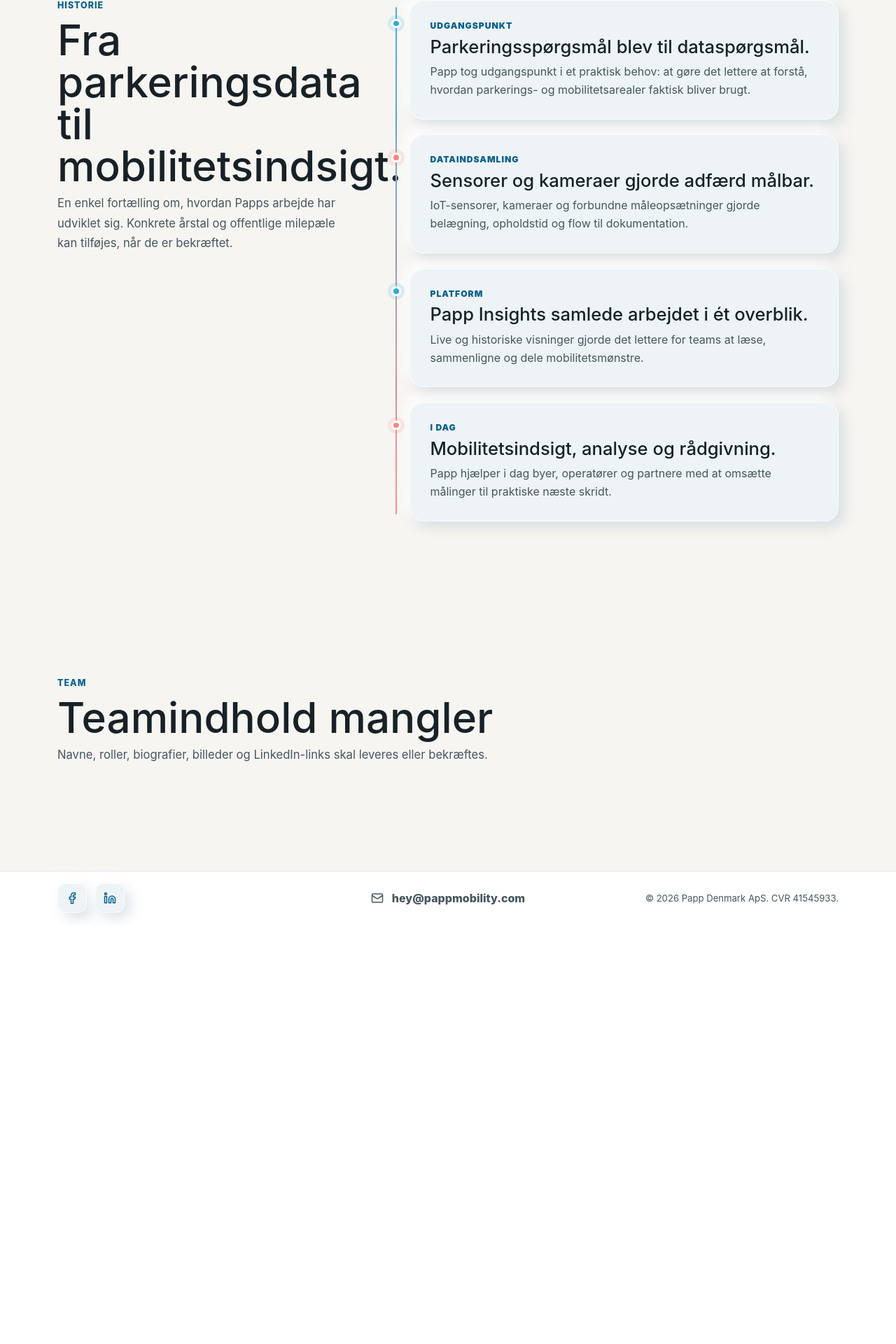
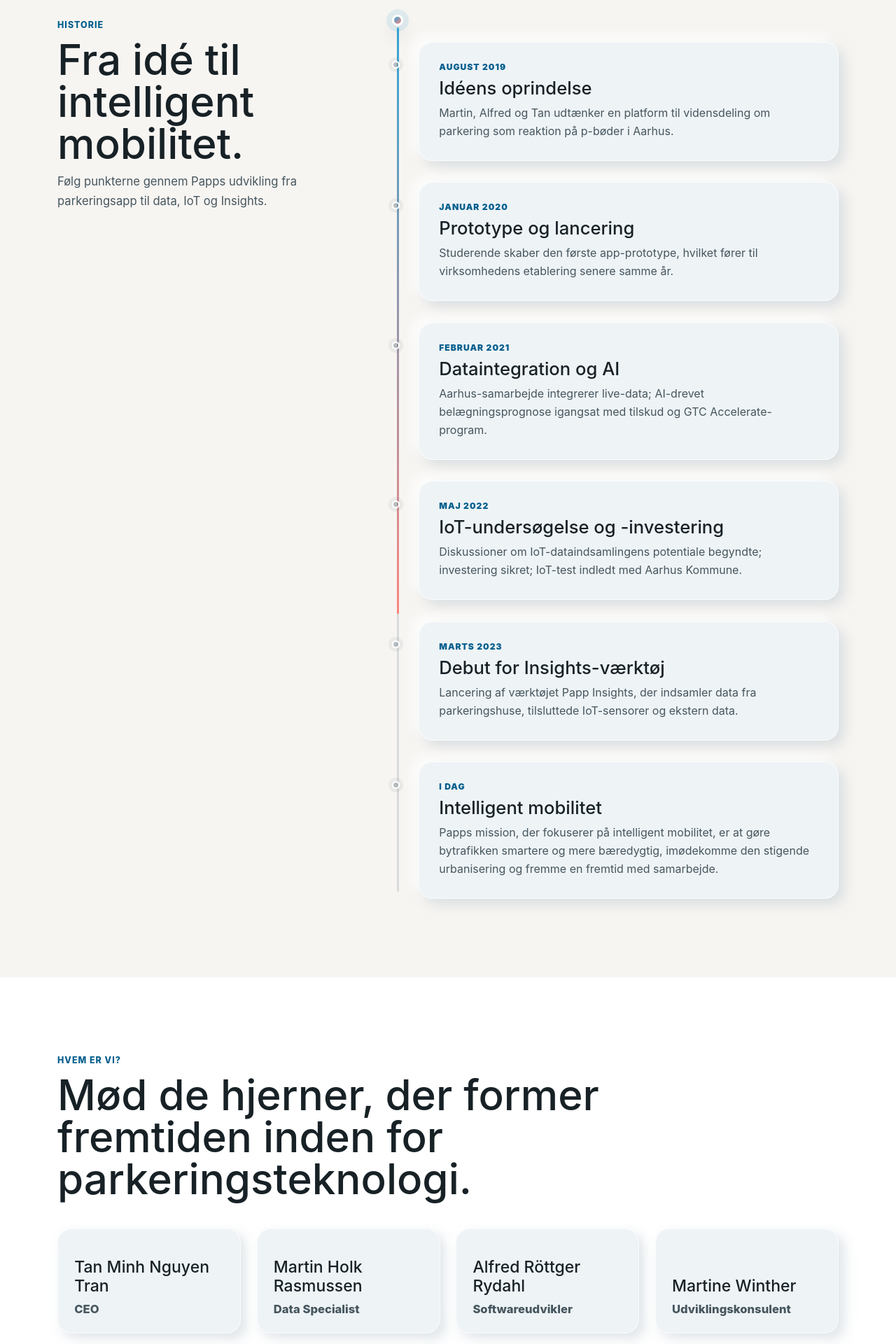
Before and after one commit to TheRadim/papp-web, a Next.js app: page /da/about in a window 1280 px wide. Shown: the part 687-2607 px from the top of the page at 70% size. Before the commit the page ends 2008 px from the top, so only its background shows below. Built offline with nearby package versions, Linux system fonts and the light colour scheme.

Commit message:
Update about timeline and team

```diff
--- a/src/app/[locale]/about/page.tsx
+++ b/src/app/[locale]/about/page.tsx
@@ -1,43 +1,70 @@
 import type { Metadata } from "next";
 import type { Locale } from "@/content/types";
-import { getTeam } from "@/lib/content/accessors";
 import { pageMetadata } from "@/lib/seo/metadata";
 import { Section } from "@/components/layout/Section";
 import { SectionHeading } from "@/components/ui/SectionHeading";
+import { AboutTimeline } from "@/components/about/AboutTimeline";
 
 const timeline = [
   {
-    label: { en: "Starting point", da: "Udgangspunkt" },
-    title: { en: "Parking questions became data questions.", da: "Parkeringsspørgsmål blev til dataspørgsmål." },
+    date: { en: "August 2019", da: "August 2019" },
+    title: { en: "The idea begins", da: "Idéens oprindelse" },
     body: {
-      en: "Papp began with a practical need: make it easier to understand how parking and mobility spaces are actually used.",
-      da: "Papp tog udgangspunkt i et praktisk behov: at gøre det lettere at forstå, hvordan parkerings- og mobilitetsarealer faktisk bliver brugt."
+      en: "Martin, Alfred and Tan imagine a parking knowledge-sharing platform after parking fines in Aarhus.",
+      da: "Martin, Alfred og Tan udtænker en platform til vidensdeling om parkering som reaktion på p-bøder i Aarhus."
     }
   },
   {
-    label: { en: "Data collection", da: "Dataindsamling" },
-    title: { en: "Sensors and cameras made behaviour measurable.", da: "Sensorer og kameraer gjorde adfærd målbar." },
+    date: { en: "January 2020", da: "Januar 2020" },
+    title: { en: "Prototype and launch", da: "Prototype og lancering" },
     body: {
-      en: "IoT sensors, cameras and connected measurement setups turned occupancy, dwell time and flow into evidence.",
-      da: "IoT-sensorer, kameraer og forbundne måleopsætninger gjorde belægning, opholdstid og flow til dokumentation."
+      en: "Students create the first app prototype, leading to the company's establishment later that year.",
+      da: "Studerende skaber den første app-prototype, hvilket fører til virksomhedens etablering senere samme år."
     }
   },
   {
-    label: { en: "Platform", da: "Platform" },
-    title: { en: "Papp Insights brought the work into one view.", da: "Papp Insights samlede arbejdet i ét overblik." },
+    date: { en: "February 2021", da: "Februar 2021" },
+    title: { en: "Data integration and AI", da: "Dataintegration og AI" },
     body: {
-      en: "Live and historical views made it easier for teams to read, compare and share mobility patterns.",
-      da: "Live og historiske visninger gjorde det lettere for teams at læse, sammenligne og dele mobilitetsmønstre."
+      en: "Aarhus collaboration integrates live data; AI-powered occupancy forecasting begins with grant support and the GTC Accelerate programme.",
+      da: "Aarhus-samarbejde integrerer live-data; AI-drevet belægningsprognose igangsat med tilskud og GTC Accelerate-program."
     }
   },
   {
-    label: { en: "Today", da: "I dag" },
-    title: { en: "Mobility intelligence, analysis and advice.", da: "Mobilitetsindsigt, analyse og rådgivning." },
+    date: { en: "May 2022", da: "Maj 2022" },
+    title: { en: "IoT research and investment", da: "IoT-undersøgelse og -investering" },
     body: {
-      en: "Papp now helps cities, operators and partners turn measurement into practical next steps.",
-      da: "Papp hjælper i dag byer, operatører og partnere med at omsætte målinger til praktiske næste skridt."
+      en: "Discussions about the potential of IoT data collection begin; investment is secured; IoT testing starts with Aarhus Kommune.",
+      da: "Diskussioner om IoT-dataindsamlingens potentiale begyndte; investering sikret; IoT-test indledt med Aarhus Kommune."
+    }
+  },
+  {
+    date: { en: "March 2023", da: "Marts 2023" },
+    title: { en: "Papp Insights debuts", da: "Debut for Insights-værktøj" },
+    body: {
+      en: "Papp Insights launches, collecting data from parking garages, connected IoT sensors and external data sources.",
+      da: "Lancering af værktøjet Papp Insights, der indsamler data fra parkeringshuse, tilsluttede IoT-sensorer og ekstern data."
+    }
+  },
+  {
+    date: { en: "Today", da: "I dag" },
+    title: { en: "Intelligent mobility", da: "Intelligent mobilitet" },
+    body: {
+      en: "Papp's mission is to make city traffic smarter and more sustainable, respond to increasing urbanisation and support a more collaborative future.",
+      da: "Papps mission, der fokuserer på intelligent mobilitet, er at gøre bytrafikken smartere og mere bæredygtig, imødekomme den stigende urbanisering og fremme en fremtid med samarbejde."
     }
   }
+];
+
+const teamMembers = [
+  { name: "Tan Minh Nguyen Tran", role: { en: "CEO", da: "CEO" } },
+  { name: "Martin Holk Rasmussen", role: { en: "Data Specialist", da: "Data Specialist" } },
+  { name: "Alfred Röttger Rydahl", role: { en: "Software Developer", da: "Softwareudvikler" } },
+  { name: "Martine Winther", role: { en: "Development Consultant", da: "Udviklingskonsulent" } },
+  { name: "Carina Von Staffeldt Beck Mejlshede", role: { en: "Mechanical Engineer", da: "Mechanical Engineer" } },
+  { name: "Maxim Zavidei", role: { en: "Backend Software Engineer", da: "Backend-softwareingeniør" } },
+  { name: "Radim Theiner", role: { en: "Product Owner", da: "Product Owner" } },
+  { name: "Henrik Gade Hyldgaard", role: { en: "System Engineer", da: "System engineer" } }
 ];
 
 export async function generateMetadata({ params }: { params: Promise<{ locale: Locale }> }): Promise<Metadata> {
@@ -57,7 +84,6 @@
 
 export default async function AboutPage({ params }: { params: Promise<{ locale: Locale }> }) {
   const { locale } = await params;
-  const team = getTeam(locale);
 
   return (
     <>
@@ -65,8 +91,12 @@
         <div className="about-hero-block">
           <SectionHeading
             eyebrow={locale === "da" ? "Om Papp" : "About Papp"}
-            title={locale === "da" ? "Vi gør fysisk mobilitet lettere at forstå." : "We make physical mobility easier to understand."}
-            body={locale === "da" ? "Papp kombinerer sensorer, kameraer, Papp Insights, analyse og rådgivning, så byer og operatører kan træffe bedre beslutninger." : "Papp combines sensors, cameras, Papp Insights, analysis and consultancy so cities and operators can make better decisions."}
+            title={locale === "da" ? "Historien om Papp Mobility" : "The Story of Papp Mobility"}
+            body={
+              locale === "da"
+                ? "Oplev vores historie. En dynamisk fortælling, der følger vores ydmyge begyndelse, banebrydende innovationer og urokkelige engagement i at revolutionere den måde, verden tilgår parkeringsløsninger på."
+                : "Explore our story. A dynamic journey through our humble beginnings, breakthrough innovations and steady commitment to changing how the world approaches parking solutions."
+            }
           />
         </div>
       </Section>
@@ -74,26 +104,32 @@
         <div className="about-timeline-layout">
           <SectionHeading
             eyebrow={locale === "da" ? "Historie" : "History"}
-            title={locale === "da" ? "Fra parkeringsdata til mobilitetsindsigt." : "From parking data to mobility intelligence."}
-            body={locale === "da" ? "En enkel fortælling om, hvordan Papps arbejde har udviklet sig. Konkrete årstal og offentlige milepæle kan tilføjes, når de er bekræftet." : "A simple story of how Papp's work has developed. Specific dates and public milestones can be added once confirmed."}
+            title={locale === "da" ? "Fra idé til intelligent mobilitet." : "From idea to intelligent mobility."}
+            body={locale === "da" ? "Følg punkterne gennem Papps udvikling fra parkeringsapp til data, IoT og Insights." : "Follow the milestones as Papp moves from parking app to data, IoT and Insights."}
           />
-          <div className="history-timeline">
-            {timeline.map((item) => (
-              <article key={item.label.en}>
-                <p>{item.label[locale]}</p>
-                <h3>{item.title[locale]}</h3>
-                <span>{item.body[locale]}</span>
+          <AboutTimeline items={timeline} locale={locale} />
+        </div>
+      </Section>
+      <Section>
+        <div className="about-team-layout">
+          <SectionHeading
+            eyebrow={locale === "da" ? "Hvem er vi?" : "Who are we?"}
+            title={locale === "da" ? "Mød de hjerner, der former fremtiden inden for parkeringsteknologi." : "Meet the minds shaping the future of parking technology."}
+          />
+          <div className="team-grid">
+            {teamMembers.map((member) => (
+              <article className="team-card" key={member.name}>
+                <h3>{member.name}</h3>
+                <p>{member.role[locale]}</p>
               </article>
             ))}
+            <article className="team-card team-card--join">
+              <p>{locale === "da" ? "Slut dig til os!" : "Join us!"}</p>
+              <h3>{locale === "da" ? "Åben ansøgning (m/f/d)" : "Open application (m/f/d)"}</h3>
+              <span>{locale === "da" ? "København/Aarhus/eksternt" : "Copenhagen/Aarhus/remote"}</span>
+            </article>
           </div>
         </div>
-      </Section>
-      <Section tone="soft">
-        <SectionHeading
-          eyebrow={locale === "da" ? "Team" : "Team"}
-          title={team.length ? (locale === "da" ? "Mød teamet" : "Meet the team") : locale === "da" ? "Teamindhold mangler" : "Team content needed"}
-          body={locale === "da" ? "Navne, roller, biografier, billeder og LinkedIn-links skal leveres eller bekræftes." : "Names, roles, biographies, images and LinkedIn links should be supplied or confirmed."}
-        />
       </Section>
     </>
   );
--- /dev/null
+++ b/src/components/about/AboutTimeline.tsx
@@ -0,0 +1,68 @@
+"use client";
+
+import type { CSSProperties } from "react";
+import { useEffect, useRef, useState } from "react";
+import type { Locale } from "@/content/types";
+
+interface TimelineItem {
+  date: Record<Locale, string>;
+  title: Record<Locale, string>;
+  body: Record<Locale, string>;
+}
+
+interface AboutTimelineProps {
+  items: TimelineItem[];
+  locale: Locale;
+}
+
+export function AboutTimeline({ items, locale }: AboutTimelineProps) {
+  const timelineRef = useRef<HTMLDivElement>(null);
+  const [progress, setProgress] = useState(0);
+
+  useEffect(() => {
+    let frame = 0;
+
+    function updateProgress() {
+      const element = timelineRef.current;
+      if (!element) {
+        return;
+      }
+
+      const rect = element.getBoundingClientRect();
+      const viewportMiddle = window.innerHeight * 0.5;
+      const nextProgress = Math.min(Math.max((viewportMiddle - rect.top) / rect.height, 0), 1);
+      setProgress(nextProgress);
+    }
+
+    function onScroll() {
+      window.cancelAnimationFrame(frame);
+      frame = window.requestAnimationFrame(updateProgress);
+    }
+
+    updateProgress();
+    window.addEventListener("scroll", onScroll, { passive: true });
+    window.addEventListener("resize", onScroll);
+
+    return () => {
+      window.cancelAnimationFrame(frame);
+      window.removeEventListener("scroll", onScroll);
+      window.removeEventListener("resize", onScroll);
+    };
+  }, []);
+
+  const style = { "--timeline-progress": `${progress * 100}%` } as CSSProperties;
+
+  return (
+    <div className="history-timeline" ref={timelineRef} style={style}>
+      <span className="history-timeline__rail" aria-hidden="true" />
+      <span className="history-timeline__cursor" aria-hidden="true" />
+      {items.map((item) => (
+        <article key={item.date.da}>
+          <p>{item.date[locale]}</p>
+          <h3>{item.title[locale]}</h3>
+          <span>{item.body[locale]}</span>
+        </article>
+      ))}
+    </div>
+  );
+}
--- a/src/styles/globals.scss
+++ b/src/styles/globals.scss
@@ -1335,19 +1335,43 @@
 .history-timeline {
   position: relative;
   display: grid;
-  gap: 1.35rem;
-  padding-left: 1.6rem;
-}
-
-.history-timeline::before {
+  gap: clamp(1.4rem, 2.4vw, 2rem);
+  padding-left: clamp(1.8rem, 3vw, 2.4rem);
+}
+
+.history-timeline__rail {
   position: absolute;
   top: 0.6rem;
   bottom: 0.6rem;
-  left: 0.35rem;
-  width: 2px;
+  left: 0.45rem;
+  width: 3px;
   border-radius: 999px;
+  background: rgba(112, 128, 136, 0.22);
+  overflow: hidden;
+}
+
+.history-timeline__rail::after {
+  position: absolute;
+  inset: 0 0 auto;
+  height: var(--timeline-progress, 0%);
+  border-radius: inherit;
   background: linear-gradient(180deg, var(--papp-blue-light), var(--papp-coral));
   content: "";
+}
+
+.history-timeline__cursor {
+  position: sticky;
+  top: 50vh;
+  z-index: 2;
+  width: 1rem;
+  height: 1rem;
+  margin-left: calc(-2.4rem + 0.02rem);
+  margin-bottom: -1rem;
+  border: 3px solid #fff;
+  border-radius: 50%;
+  background: linear-gradient(135deg, var(--papp-blue-light), var(--papp-coral));
+  box-shadow: 0 0 0 8px rgba(53, 167, 215, 0.12), 0 14px 26px rgba(20, 31, 37, 0.16);
+  transform: translateY(-50%);
 }
 
 .history-timeline article {
@@ -1361,20 +1385,20 @@
 
 .history-timeline article::before {
   position: absolute;
-  top: 1.55rem;
-  left: calc(-1.6rem - 0.1rem);
-  width: 0.85rem;
-  height: 0.85rem;
-  border: 3px solid #fff;
+  top: 1.65rem;
+  left: calc(-2.4rem - 0.05rem);
+  width: 0.7rem;
+  height: 0.7rem;
+  border: 2px solid #fff;
   border-radius: 50%;
-  background: var(--papp-blue-light);
-  box-shadow: 0 0 0 5px rgba(53, 167, 215, 0.16);
+  background: rgba(112, 128, 136, 0.48);
+  box-shadow: 0 0 0 5px rgba(112, 128, 136, 0.1);
   content: "";
 }
 
 .history-timeline article:nth-child(even)::before {
-  background: var(--papp-coral);
-  box-shadow: 0 0 0 5px rgba(251, 134, 127, 0.18);
+  background: rgba(112, 128, 136, 0.48);
+  box-shadow: 0 0 0 5px rgba(112, 128, 136, 0.1);
 }
 
 .history-timeline p {
@@ -1395,6 +1419,55 @@
   display: block;
   color: var(--text-secondary);
   line-height: 1.62;
+}
+
+.about-team-layout .section-heading {
+  max-width: 900px;
+}
+
+.team-grid {
+  display: grid;
+  grid-template-columns: repeat(4, minmax(0, 1fr));
+  gap: clamp(1rem, 2vw, 1.4rem);
+}
+
+.team-card {
+  display: grid;
+  min-height: 150px;
+  align-content: end;
+  border: 1px solid rgba(255, 255, 255, 0.72);
+  border-radius: 20px;
+  background: var(--surface-neo);
+  box-shadow: var(--shadow-neo-small);
+  padding: clamp(1.1rem, 2vw, 1.45rem);
+}
+
+.team-card h3 {
+  margin-bottom: 0.55rem;
+  font-size: clamp(1.1rem, 1.8vw, 1.45rem);
+}
+
+.team-card p,
+.team-card span {
+  margin: 0;
+  color: var(--text-secondary);
+  font-weight: 800;
+  line-height: 1.35;
+}
+
+.team-card--join {
+  background:
+    linear-gradient(135deg, rgba(53, 167, 215, 0.12), rgba(255, 255, 255, 0) 48%, rgba(251, 134, 127, 0.16)),
+    var(--surface-neo);
+}
+
+.team-card--join p {
+  margin-bottom: auto;
+  color: var(--papp-blue-deep);
+  font-size: 0.78rem;
+  font-weight: 900;
+  letter-spacing: 0.08em;
+  text-transform: uppercase;
 }
 
 .project-card {
@@ -1757,6 +1830,10 @@
     grid-template-columns: 1fr;
   }
 
+  .team-grid {
+    grid-template-columns: repeat(2, minmax(0, 1fr));
+  }
+
   .footer-minimal {
     grid-template-columns: 1fr;
     justify-items: center;
@@ -1796,6 +1873,22 @@
   .app-promo .papp-button {
     margin-left: 0;
   }
+
+  .history-timeline {
+    padding-left: 1.8rem;
+  }
+
+  .history-timeline__rail {
+    left: 0.32rem;
+  }
+
+  .history-timeline__cursor {
+    margin-left: -1.98rem;
+  }
+
+  .history-timeline article::before {
+    left: -1.85rem;
+  }
 }
 
 @media (max-width: 575.98px) {
@@ -1843,6 +1936,10 @@
   }
 
   .contact-form {
+    grid-template-columns: 1fr;
+  }
+
+  .team-grid {
     grid-template-columns: 1fr;
   }
 }
```
